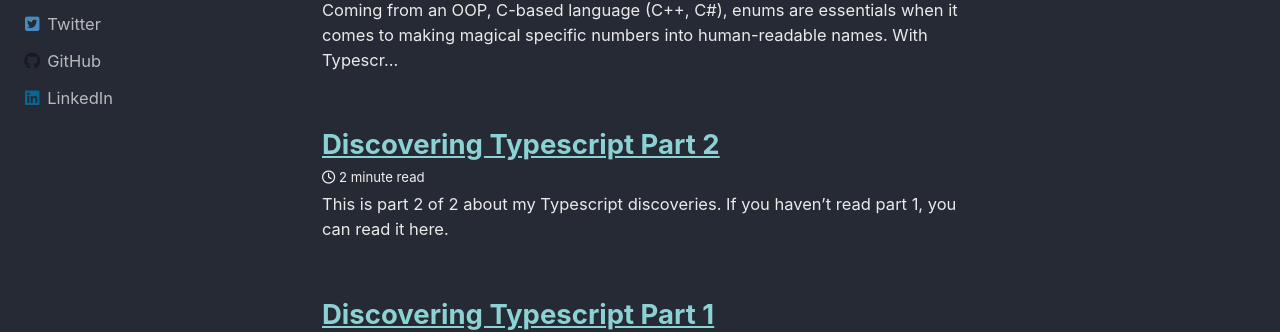
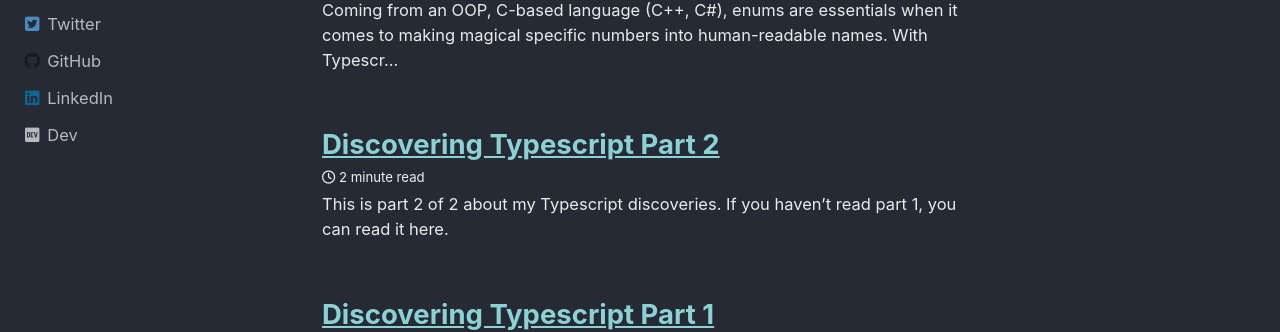
Before and after one commit to deanagan/deanagan.github.io, a Jekyll site: the page built from index.html, in a window 1280 px wide. Shown: the part 430-762 px from the top of the page. Built offline with Jekyll 4.4.1, drawn with Linux system fonts in a browser that asks for light colours; cached includes are drawn as plain includes; nearby versions of some CDN libraries; the list of posts is cut into pages by our own code.

Commit message:
Add dev badge.  Removed unused links.

```diff
--- a/_config.yml
+++ b/_config.yml
@@ -113,27 +113,23 @@ author:
   location         : "Sydney, Australia"
   email            :
   links:
-    - label: "Email"
-      icon: "fas fa-fw fa-envelope-square"
-      # url: mailto:your.name@email.com
     - label: "Website"
       icon: "fas fa-fw fa-link"
       url: "http://deanagan.github.io"
     - label: "Twitter"
       icon: "fab fa-fw fa-twitter-square"
       url: "https://twitter.com/dean_agan"
-    - label: "Facebook"
-      icon: "fab fa-fw fa-facebook-square"
-      # url: "https://facebook.com/"
+
     - label: "GitHub"
       icon: "fab fa-fw fa-github"
       url: "https://github.com/deanagan"
-    - label: "Instagram"
-      icon: "fab fa-fw fa-instagram"
-      # url: "https://instagram.com/"
+
     - label: "LinkedIn"
       icon: "fab fa-fw fa-linkedin"
       url: "https://www.linkedin.com/in/deanagan/"
+    - label: "Dev"
+      icon: "fab fa-fw fa-dev"
+      url: "https://dev.to/deanagan"
 
 # Site Footer
 footer:
```
